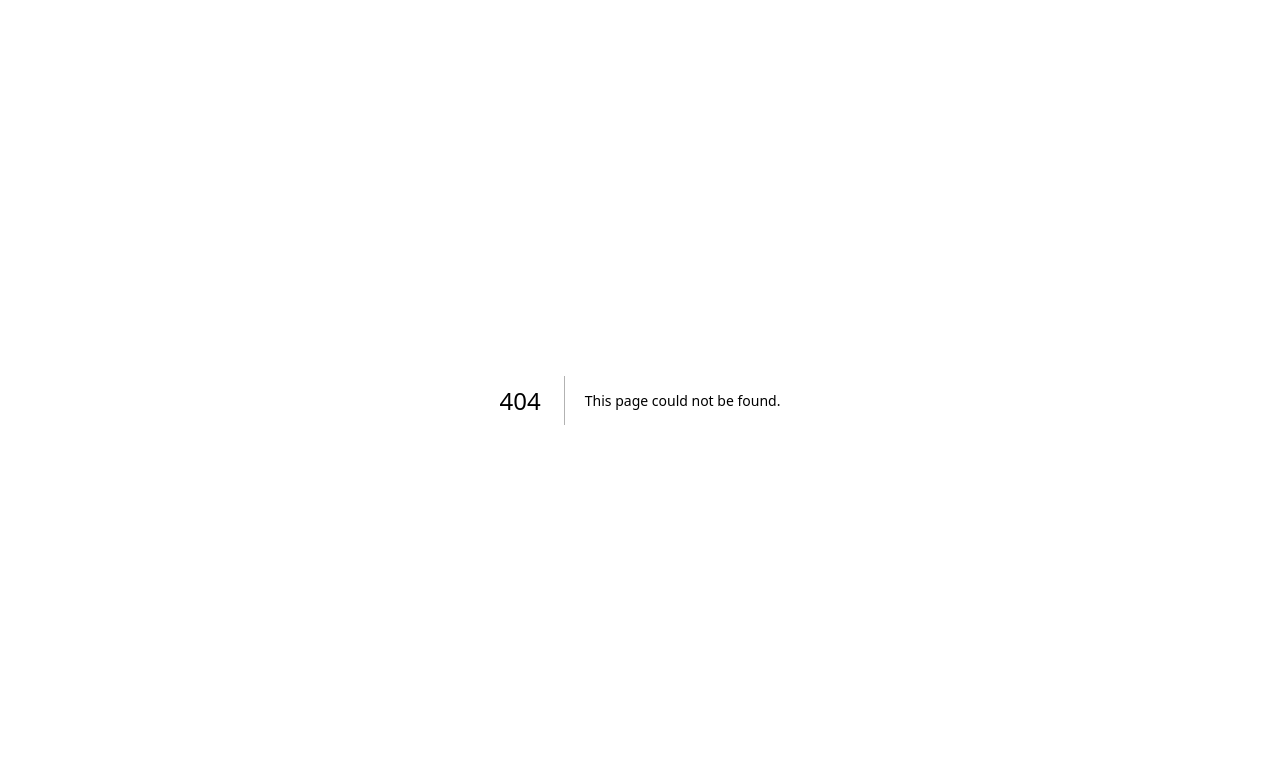
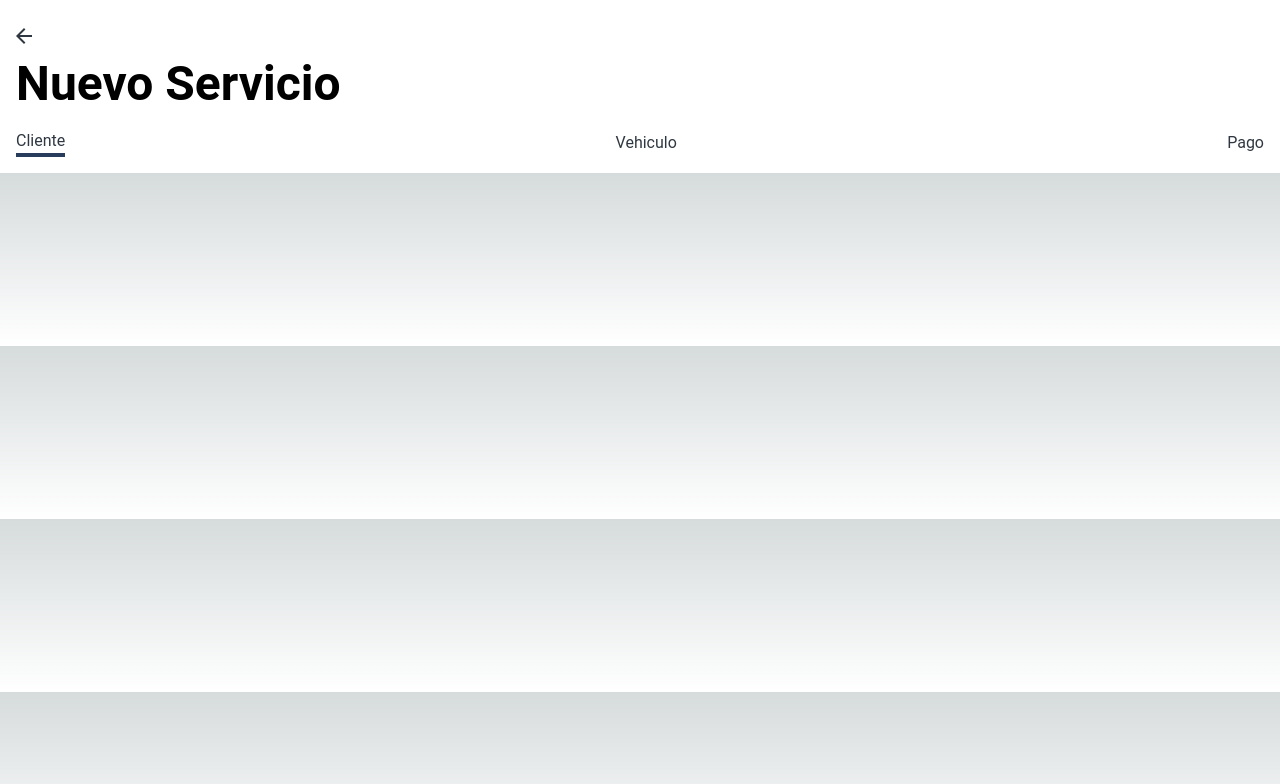
Before and after one commit to aphxtwin/LavaderoMegaM, a Next.js app: page /dashboard/NuevoServicio in a window 1280 px wide. Before the commit this address had no page. Shown: the top 784 px of the page. Built offline with nearby package versions, Linux system fonts and the light colour scheme.

Commit message:
add new service

```diff
--- a/src/app/api/auth/currentUser/route.js
+++ b/src/app/api/auth/currentUser/route.js
@@ -5,7 +5,6 @@ const secretKey = process.env.JWT_SECRET_KEY;
 
 // eslint-disable-next-line import/prefer-default-export
 export async function GET(req) {
-  // get the JWT token from the cookie
   const token = req.cookies.get('user-token');
   if (!token) {
     return new NextResponse(JSON.stringify('No user logged in'), {
@@ -14,9 +13,7 @@ export async function GET(req) {
     });
   }
 
-  // decode the JWT token to get the user data
   const user = jwt.verify(token.value, secretKey);
-  // return the user data
   return new NextResponse(JSON.stringify(user), {
     status: 200,
     headers: { 'Content-Type': 'application/json' },
--- a/src/app/components/UI/navbar/responsiveNavbar.jsx
+++ b/src/app/components/UI/navbar/responsiveNavbar.jsx
@@ -56,7 +56,7 @@ function ResponsiveNavbar() {
             }}
           >
             <Image
-              src="./images/logo-dodlewhite.svg"
+              src="/images/logo-dodlewhite.svg"
               width={100}
               height={50}
               alt="Logo"
--- /dev/null
+++ b/src/app/components/UI/newService/newServiceContainer.jsx
@@ -0,0 +1,50 @@
+'use client';
+
+import React from 'react';
+import {
+  Box, Typography, IconButton, ThemeProvider,
+} from '@mui/material';
+import ArrowBackIcon from '@mui/icons-material/ArrowBack';
+import { useRouter } from 'next/navigation';
+import theme from './theme';
+
+function NewServiceContainer({ children }) {
+  const router = useRouter();
+  const [activeStep, setActiveStep] = React.useState(0);
+  const steps = ['Cliente', 'Vehiculo', 'Pago'];
+
+  return (
+    <ThemeProvider theme={theme}>
+      <Box sx={{ p: 2, backgroundColor: '#FFFFFF' }}>
+        <IconButton
+          edge="start"
+          color="secondary"
+          onClick={() => router.back()}
+          aria-label="back"
+        >
+          <ArrowBackIcon />
+        </IconButton>
+        <Typography variant="h1" component="div" gutterBottom>
+          Nuevo Servicio
+        </Typography>
+        <Box sx={
+            {
+                display: 'flex',
+                justifyContent: 'space-between',
+                alignItems: 'center',
+            }}
+            >
+          {steps.map((step, index) => (
+            <Box key={step} sx={{ textAlign: 'center' }}>
+              <Typography color={index === activeStep ? 'secondary' : 'textPrimary'}>{step}</Typography>
+              {index === activeStep && <Box sx={{ height: '4px', width: '100%', backgroundColor: '#283D5B' }} />}
+            </Box>
+          ))}
+        </Box>
+        {children}
+      </Box>
+    </ThemeProvider>
+  );
+}
+
+export default NewServiceContainer;
--- /dev/null
+++ b/src/app/components/UI/newService/theme.js
@@ -0,0 +1,29 @@
+import { createTheme, responsiveFontSizes } from '@mui/material/styles';
+
+let theme = createTheme({
+  palette: {
+    primary: {
+      main: '#FFFFFF',
+    },
+    secondary: {
+      main: '#2F3842',
+    },
+    text: {
+      primary: '#2F3842',
+    },
+  },
+  typography: {
+    fontFamily: 'Roboto',
+    h1: {
+      fontSize: '3rem',
+      fontWeight: 'bold',
+    },
+    h2: {
+      fontSize: '1rem',
+    },
+  },
+});
+
+theme = responsiveFontSizes(theme);
+
+export default theme;
--- /dev/null
+++ b/src/app/dashboard/NuevoServicio/page.jsx
@@ -0,0 +1,10 @@
+'use client';
+
+import React from 'react';
+import NewServiceContainer from '../../components/UI/newService/newServiceContainer';
+
+export default function NuevoServicio() {
+  return (
+    <NewServiceContainer />
+  );
+}
--- a/src/middleware.js
+++ b/src/middleware.js
@@ -10,7 +10,6 @@ export default async function middleware(req) {
       // eslint-disable-next-line no-console
       console.log(err);
     }));
-
   if (req.nextUrl.pathname.startsWith('/dashboard') && !verifiedToken) {
     return NextResponse.redirect(origin);
   }
```
Also changed, not shown: src/app/components/UI/addButton/addButton.jsx (+19 -3 lines), src/app/dashboard/page.jsx (+10 -1 lines), 1 other file (tests, documents, lock files or other folders).
